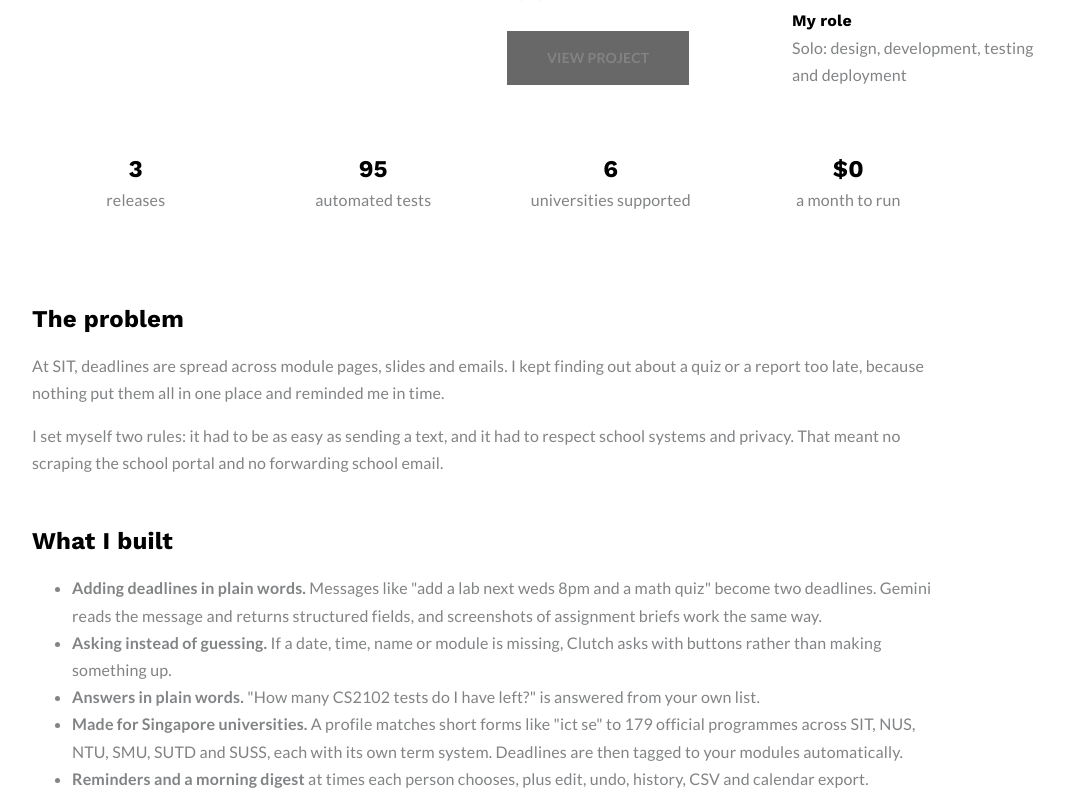
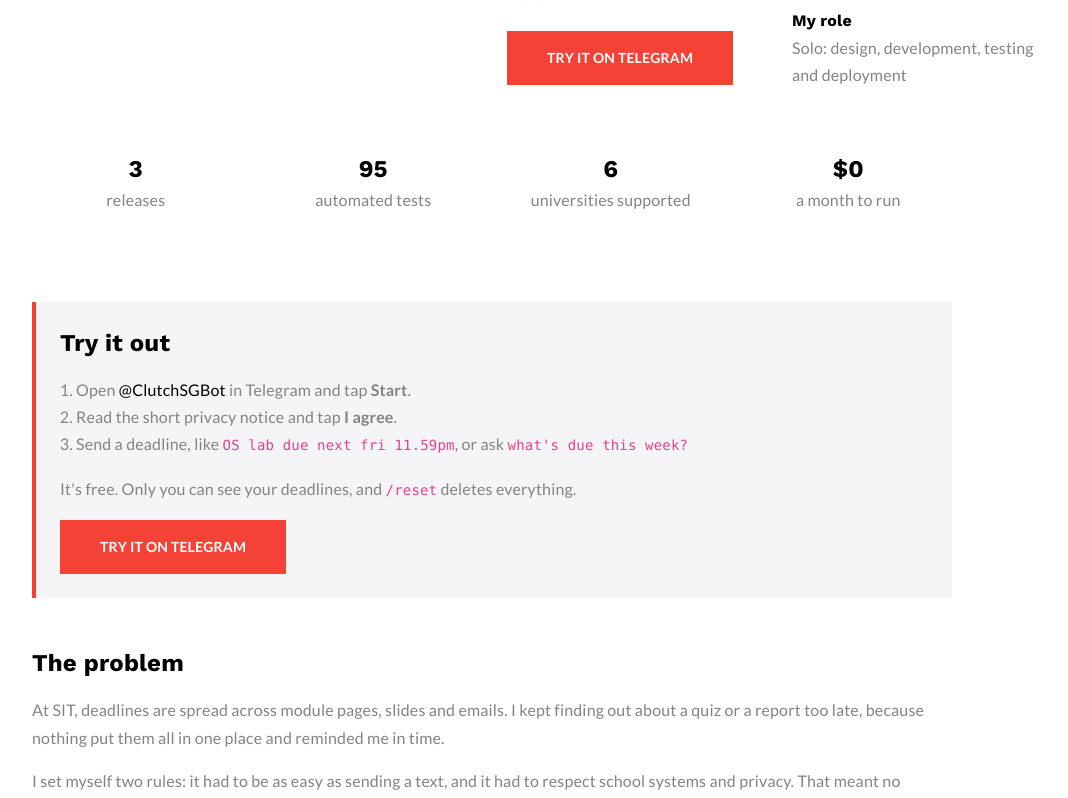
Before and after one commit to brandonpxw/brandonpxw.github.io, a website: page portfolioPages/clutch.html in a window 1280 px wide. Shown: the part 784-1582 px from the top of the page, without its empty margins (148-1216 px from the left). Drawn offline with nearby package versions, Linux system fonts and the light colour scheme; some packages are replaced by stand-ins of ours.

Commit message:
Add "Try it out" to the Clutch case study

```diff
--- a/portfolioPages/clutch.html
+++ b/portfolioPages/clutch.html
@@ -134,8 +134,8 @@
 								<h5 class="mb-0">Year</h5>
 								<p>2026</p>
 							</div>
-							<div class="mt-4 disabled-container">
-								<a href="" target="_blank" class="btn btn-main btn-small">View project</a>
+							<div class="mt-4">
+								<a href="https://t.me/ClutchSGBot" target="_blank" rel="noopener" class="btn btn-main btn-small">Try it on Telegram</a>
 							</div>
 						</div>
 						<div class="col-lg-6">
@@ -160,6 +160,17 @@
 					<div class="col-6 col-md-3 mb-4"><h3 class="mb-0">95</h3><p>automated tests</p></div>
 					<div class="col-6 col-md-3 mb-4"><h3 class="mb-0">6</h3><p>universities supported</p></div>
 					<div class="col-6 col-md-3 mb-4"><h3 class="mb-0">$0</h3><p>a month to run</p></div>
+				</div>
+
+				<div class="p-4 mb-5" style="background:#f5f5f7;border-left:4px solid #f44336;">
+					<h3 class="mb-3">Try it out</h3>
+					<ol class="mb-3 pl-3">
+						<li>Open <a href="https://t.me/ClutchSGBot" target="_blank" rel="noopener">@ClutchSGBot</a> in Telegram and tap <strong>Start</strong>.</li>
+						<li>Read the short privacy notice and tap <strong>I agree</strong>.</li>
+						<li>Send a deadline, like <code>OS lab due next fri 11.59pm</code>, or ask <code>what's due this week?</code></li>
+					</ol>
+					<p class="mb-3">It's free. Only you can see your deadlines, and <code>/reset</code> deletes everything.</p>
+					<a href="https://t.me/ClutchSGBot" target="_blank" rel="noopener" class="btn btn-main btn-small">Try it on Telegram</a>
 				</div>
 
 				<h3 class="mb-3">The problem</h3>
```
